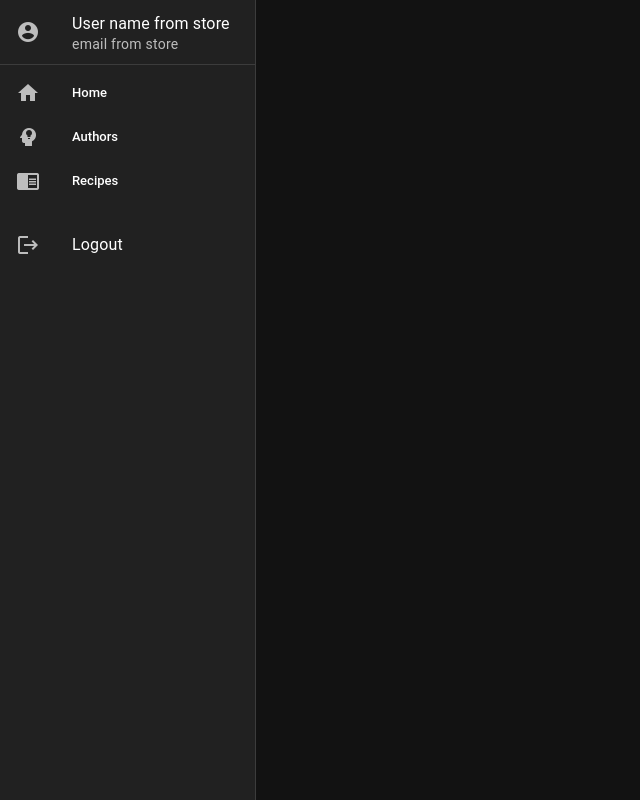
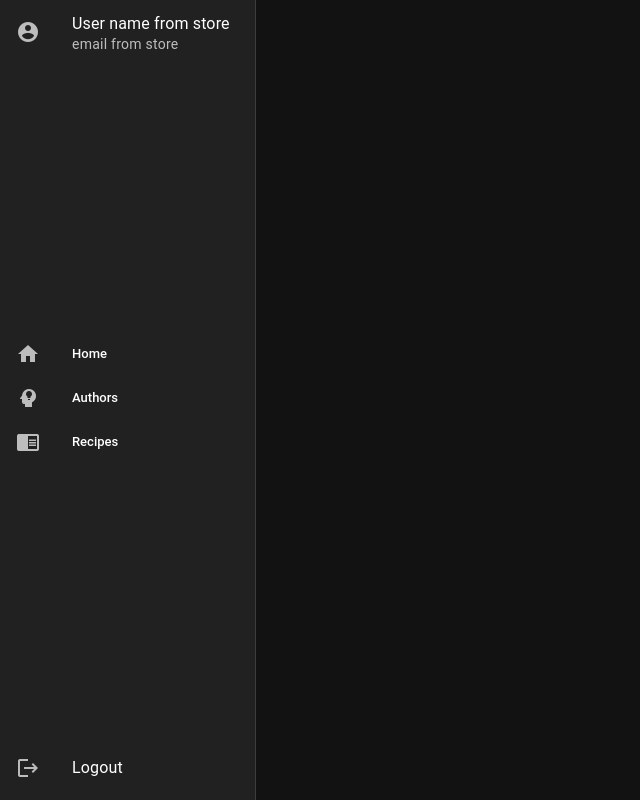
Before and after one commit to PfMartin/wegonice-app, a Nuxt app: page / in a window 1280 px wide. Shown: the whole page, without its empty margins (0-640 px from the left). Built offline with nearby package versions, Linux system fonts and the light colour scheme; no server answers.

Commit message:
Moved logout botton to bottom

```diff
--- a/components/NavBar.vue
+++ b/components/NavBar.vue
@@ -1,12 +1,14 @@
 <template>
-  <v-app-bar-nav-icon v-if="xs" @click="toggleDrawer"></v-app-bar-nav-icon>
+  <!-- <v-app-bar-nav-icon v-if="xs" @click="toggleDrawer"></v-app-bar-nav-icon> -->
   <v-navigation-drawer
+    style="height: 100%"
     :permanent="!xs"
     :temporary="xs"
     :rail="!xs"
     :expand-on-hover="!xs"
     v-model="drawer"
   >
+    <div class="d-flex flex-column justify-space-between h-100">
       <v-list>
         <v-list-item
           prepend-icon="mdi-account-circle"
@@ -17,9 +19,6 @@
         </v-list-item>
       </v-list>
 
-    <v-divider></v-divider>
-
-    <div class="d-flex flex-column justify-space-between">
       <v-list density="compact" nav>
         <v-list-item
           prepend-icon="mdi-home"
@@ -41,8 +40,6 @@
           to="/recipes"
         ></v-list-item>
       </v-list>
-
-      <!-- TODO: Move to bottom of the navbar -->
 
       <v-list>
         <v-list-item
```
Lines whose indentation alone changed are shown as unchanged.
